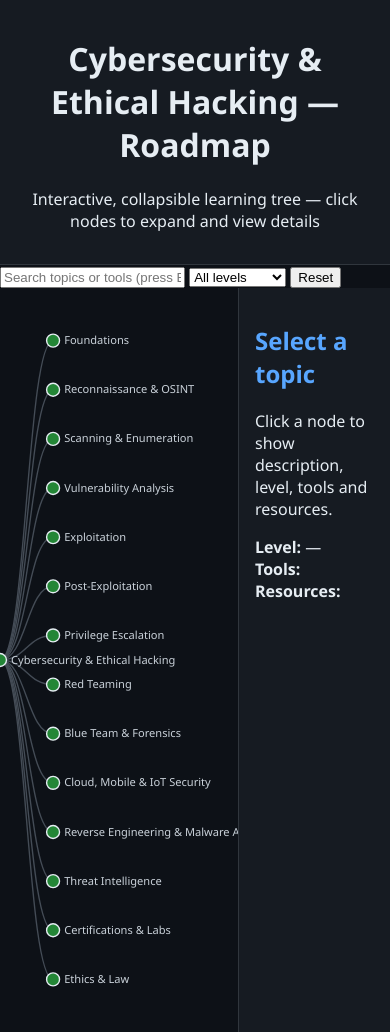
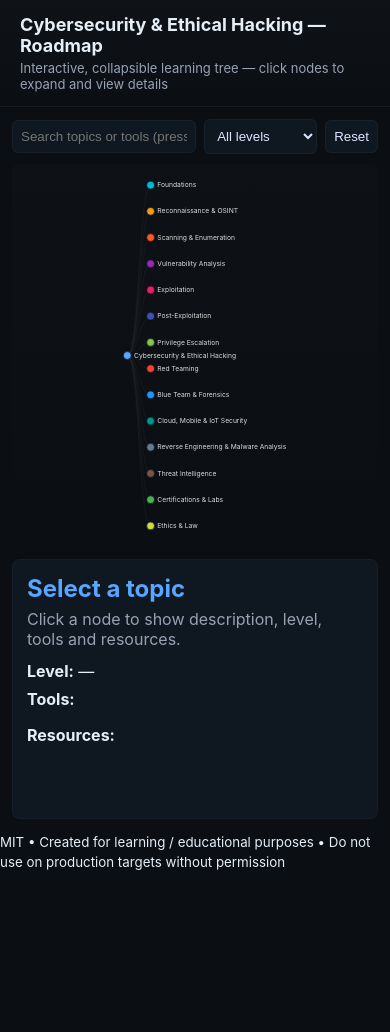
Before and after one commit to sachida-cyber/Cybersecurity-Learning-Map, a plain HTML site: page index.html in a window 390 px wide. Shown: the top 1032 px of the page. After the commit the page ends 885 px from the top, so only its background shows below. Drawn offline with nearby package versions, Linux system fonts and the light colour scheme.

Commit message:
Refactor CSS with variables and responsive design

```diff
--- a/style.css
+++ b/style.css
@@ -1,66 +1,50 @@
-body {
-  font-family: "Segoe UI", Roboto, sans-serif;
-  background: #0d1117;
-  color: #e6edf3;
-  margin: 0;
-  overflow: hidden;
+:root{
+  --bg:#0b0f14;
+  --panel:#0f1720;
+  --muted:#98a2b3;
+  --accent:#58a6ff;
+  --glass: rgba(255,255,255,0.03);
 }
 
-header {
-  text-align: center;
-  padding: 1rem;
-  border-bottom: 1px solid #30363d;
-  background: #161b22;
+*{box-sizing:border-box}
+html,body{height:100%;margin:0;font-family:Inter,ui-sans-serif,system-ui,-apple-system,Segoe UI,Roboto,"Helvetica Neue",Arial}
+body{background:var(--bg);color:#e6eef6; -webkit-font-smoothing:antialiased}
+
+header{padding:14px 20px;border-bottom:1px solid rgba(255,255,255,0.04);background:linear-gradient(180deg, rgba(255,255,255,0.015), transparent)}
+header h1{margin:0;font-size:18px}
+.subtitle{margin:4px 0 0;color:var(--muted);font-size:13px}
+
+#main{padding:12px;display:flex;flex-direction:column;height:calc(100vh - 120px)}
+#controls{display:flex;gap:8px;align-items:center;margin-bottom:10px}
+#controls input, #controls select, #controls button{
+  background:var(--panel);border:1px solid rgba(255,255,255,0.04);color:#dbe7ff;padding:8px;border-radius:6px
+}
+#controls input{flex:1;min-width:180px}
+#controls button{cursor:pointer}
+
+#treewrap{display:flex;flex:1;gap:12px;min-height:0}
+#treeSvg{flex:1;background:linear-gradient(180deg, rgba(255,255,255,0.01), transparent);border-radius:8px;padding:8px}
+#infopane{width:320px;background:var(--panel);border-radius:8px;padding:14px;border:1px solid rgba(255,255,255,0.03);overflow:auto}
+#infopane h2{margin:0 0 6px;color:var(--accent)}
+#infopane p{margin:0 0 12px;color:var(--muted)}
+#meta div{margin:8px 0}
+.tags{display:flex;flex-wrap:wrap;gap:6px}
+.tag{background:var(--glass);padding:6px 8px;border-radius:6px;font-size:12px;color:#cfe6ff;border:1px solid rgba(255,255,255,0.03)}
+
+.node text{font-size:12px;pointer-events:none}
+.node circle{cursor:pointer;stroke:#071023;stroke-width:1.25px}
+.link{fill:none;stroke:rgba(255,255,255,0.06);stroke-width:1.25px}
+
+.tooltip{
+  position:absolute;pointer-events:none;padding:8px 10px;border-radius:6px;background:#071022;color:#e6eef6;font-size:12px;border:1px solid rgba(255,255,255,0.04)
 }
 
-#treewrap {
-  display: flex;
-  height: calc(100vh - 100px);
+/* responsive */
+@media (max-width:900px){
+  #infopane{width:260px}
 }
-
-#treeSvg {
-  flex: 2;
-  width: 100%;
-  height: 100%;
-  background: #0d1117;
+@media (max-width:700px){
+  #treewrap{flex-direction:column}
+  #infopane{width:100%;height:260px}
+  #treeSvg{height:60vh}
 }
-
-#infopane {
-  flex: 1;
-  padding: 1rem;
-  border-left: 1px solid #30363d;
-  background: #161b22;
-  overflow-y: auto;
-}
-
-.node circle {
-  fill: #238636;
-  stroke: #e6edf3;
-  stroke-width: 1.5px;
-  cursor: pointer;
-}
-
-.node text {
-  font-size: 12px;
-  fill: #c9d1d9;
-}
-
-.link {
-  fill: none;
-  stroke: #444c56;
-  stroke-width: 1.5px;
-}
-
-#nodeTitle {
-  color: #58a6ff;
-}
-
-.tool {
-  background: #21262d;
-  color: #c9d1d9;
-  padding: 5px 8px;
-  border-radius: 6px;
-  display: inline-block;
-  margin: 3px;
-  font-size: 12px;
-}
```
